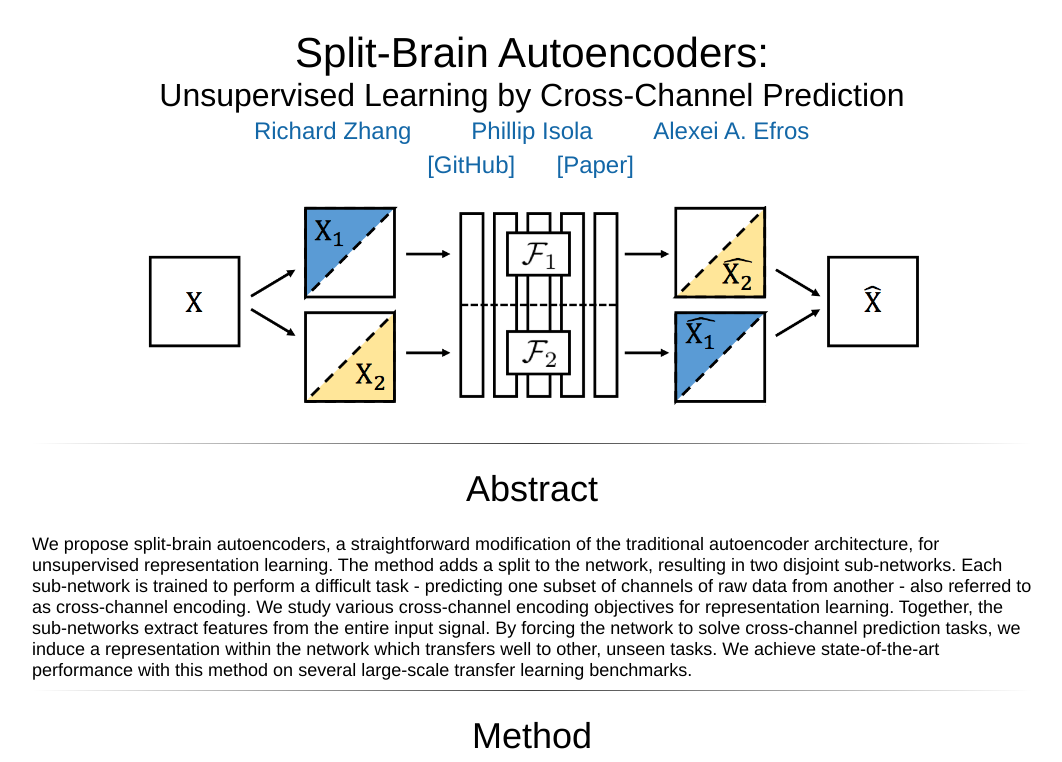
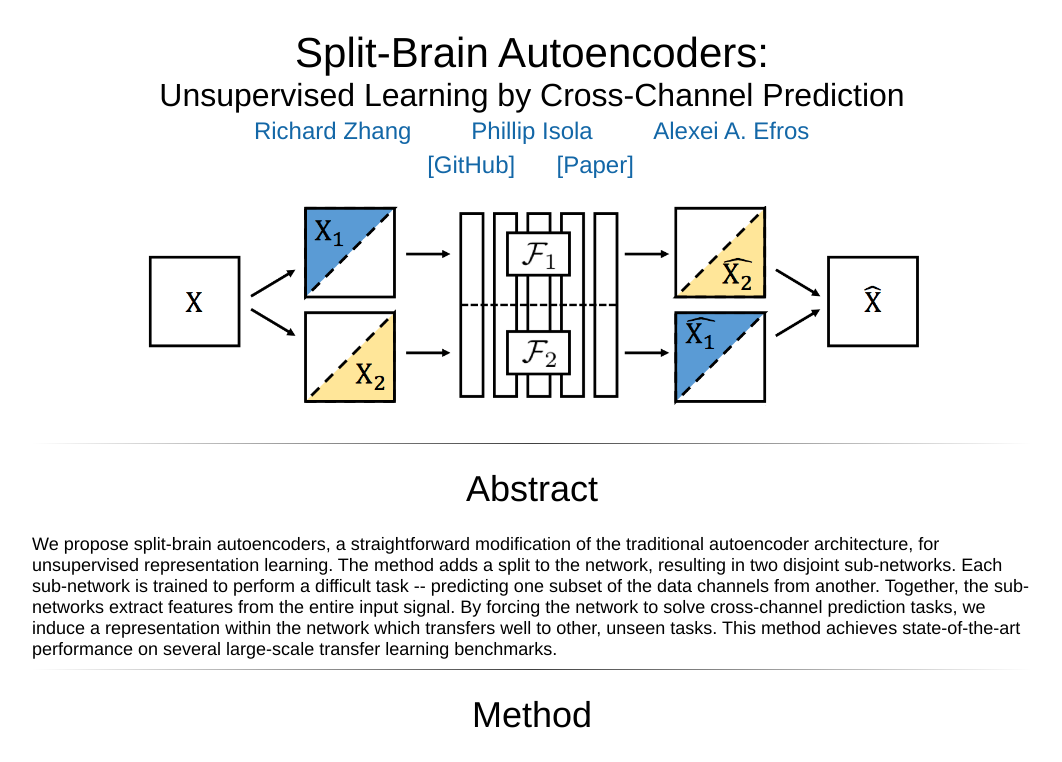
Before and after one commit to richzhang/splitbrainauto, a plain HTML site: page index.html in a window 1280 px wide. Shown: the top 762 px of the page, without its empty margins (108-1170 px from the left). Drawn offline with Linux system fonts and the light colour scheme; a script that the page names is missing.

Commit message:
update abstract

```diff
--- a/index.html
+++ b/index.html
@@ -177,7 +177,7 @@
 
   		  <table align=center width=900px>
 	  		  <center><h1>Abstract</h1></center>
-			We propose split-brain autoencoders, a straightforward modification of the traditional autoencoder architecture, for unsupervised representation learning. The method adds a split to the network, resulting in two disjoint sub-networks. Each sub-network is trained to perform a difficult task - predicting one subset of channels of raw data from another - also referred to as cross-channel encoding. We study various cross-channel encoding objectives for representation learning. Together, the sub-networks extract features from the entire input signal. By forcing the network to solve cross-channel prediction tasks, we induce a representation within the network which transfers well to other, unseen tasks. We achieve state-of-the-art performance with this method on several large-scale transfer learning benchmarks.
+				We propose split-brain autoencoders, a straightforward modification of the traditional autoencoder architecture, for unsupervised representation learning. The method adds a split to the network, resulting in two disjoint sub-networks. Each sub-network is trained to perform a difficult task -- predicting one subset of the data channels from another. Together, the sub-networks extract features from the entire input signal. By forcing the network to solve cross-channel prediction tasks, we induce a representation within the network which transfers well to other, unseen tasks. This method achieves state-of-the-art performance on several large-scale transfer learning benchmarks.
 
   		  <br>
 		  <hr>
```
